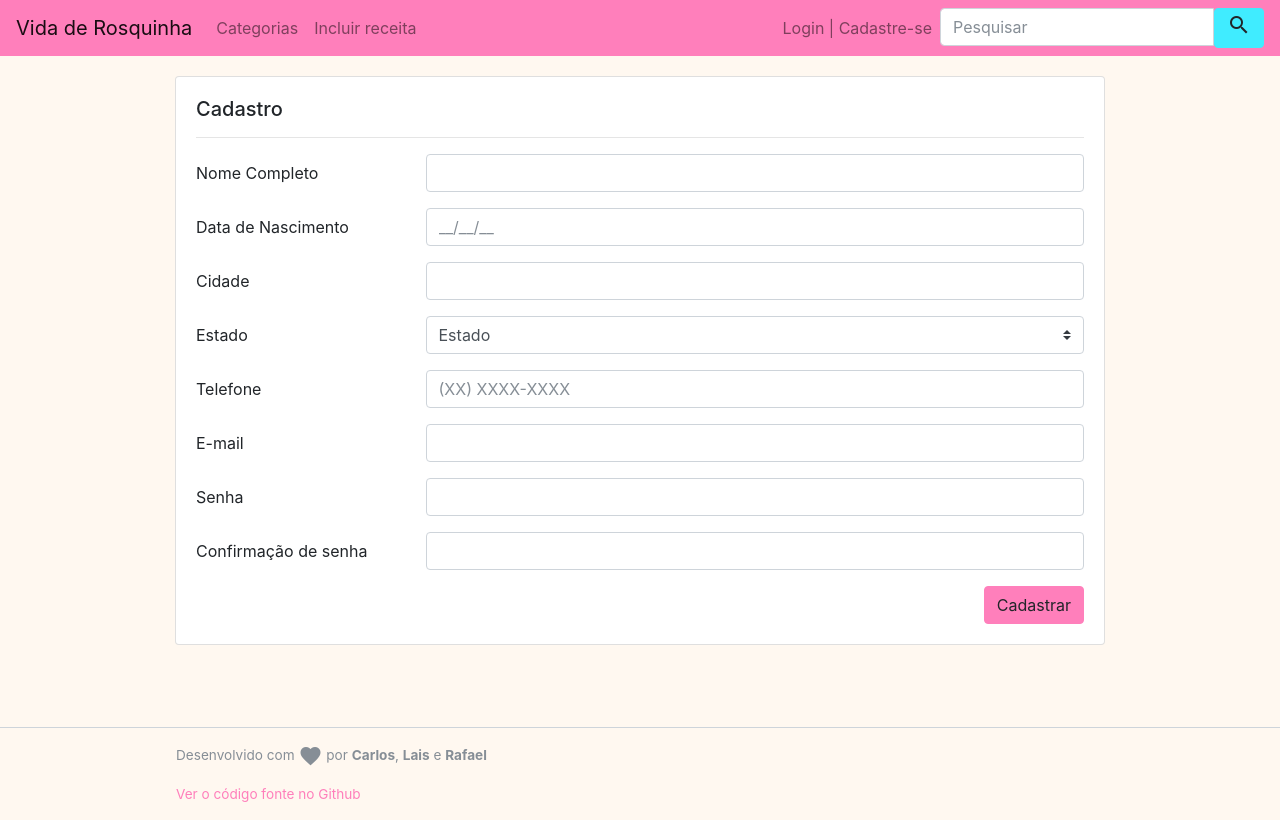
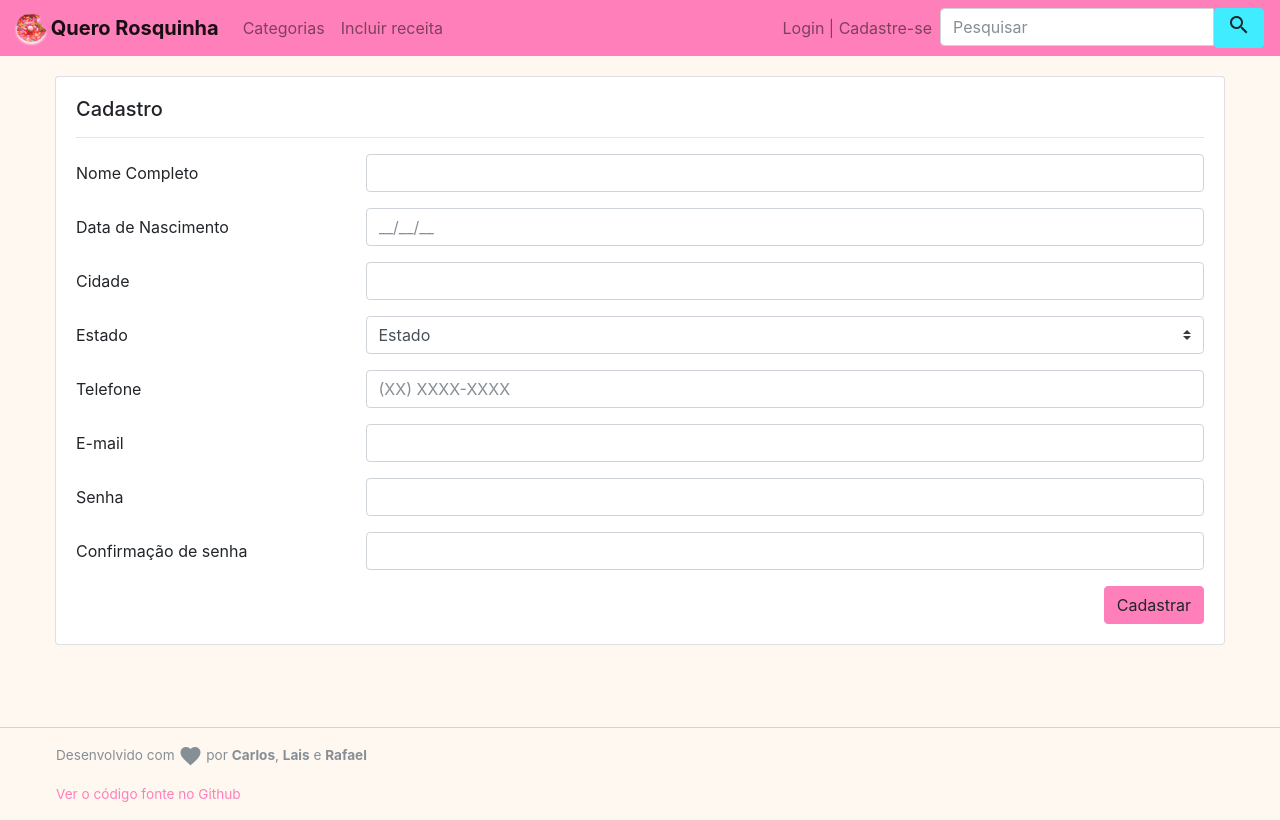
Before and after one commit to carlosasj/SCC0565-2017-2-projeto, an Angular app: page /cadastro in a window 1280 px wide. Built offline with nearby package versions, Linux system fonts and the light colour scheme.

Commit message:
Termina a Home

```diff
--- a/src/app/content/home/home.component.html
+++ b/src/app/content/home/home.component.html
@@ -1,9 +1,7 @@
 <div class="row mt-3">
-  <div class="col-12">
+  <div class="col-12 col-lg-9">
     <h2>Receitas mais recentes</h2>
     <hr/>
-  </div>
-</div>
     <div class="row">
       <div class="col-12 col-lg-6 category-group">
         <div class="row">
@@ -120,6 +118,23 @@
           </div>
         </div>
       </div>
-
+    </div>
 
   </div>
+  <div class="col-12 col-lg-3">
+
+    <h2>Mais vistas</h2>
+    <hr/>
+    <div class="row">
+      <div class="col-12">
+        <div class="list-group">
+          <a href="#" class="list-group-item list-group-item-action">Miojo</a>
+          <a href="#" class="list-group-item list-group-item-action">Bolo de caneca</a>
+          <a href="#" class="list-group-item list-group-item-action">Pizza de pão de forma</a>
+          <a href="#" class="list-group-item list-group-item-action">Café forte</a>
+        </div>
+      </div>
+    </div>
+
+  </div>
+</div>
--- a/src/app/content/home/home.component.scss
+++ b/src/app/content/home/home.component.scss
@@ -1,3 +1,3 @@
 .category-group {
-  margin-top: 3rem;
+  margin-bottom: 3rem;
 }
--- a/src/app/shared/components/navbar/navbar.component.html
+++ b/src/app/shared/components/navbar/navbar.component.html
@@ -1,5 +1,8 @@
 <nav class="navbar navbar-expand-lg fixed-top navbar-light bg-primary">
-  <a class="navbar-brand" routerLink="">Vida de Rosquinha</a>
+  <a class="navbar-brand" routerLink="">
+    <img src="../../../../assets/rosquinha.png" width="30" height="30" class="d-inline-block align-top" alt="">
+    Quero Rosquinha
+  </a>
   <button class="navbar-toggler d-xl-none d-lg-none"
           type="button"
           (click)="isCollapsed = !isCollapsed"
--- a/src/app/shared/components/navbar/navbar.component.scss
+++ b/src/app/shared/components/navbar/navbar.component.scss
@@ -0,0 +1,7 @@
+.navbar-brand {
+  font-weight: bold;
+
+  img {
+    filter: drop-shadow(0 2px 1px #FFF);
+  }
+}
--- a/src/app/shared/components/recipe-card/recipe-card.component.html
+++ b/src/app/shared/components/recipe-card/recipe-card.component.html
@@ -1,8 +1,7 @@
-<div class="card mb-2">
+<div class="card mb-3">
   <div class="card-img-top card-img-top-placeholder" [style.background-image]="'url('+img+')'"></div>
-  <!-- <img class="card-img-top" src="{{img}}"> -->
   <div class="card-body">
-    <h4 class="card-title">{{recipeTitle}}</h4>
+    <h5 class="card-title">{{recipeTitle}}</h5>
     <p class="card-text">{{abstract}}</p>
     <p class="card-text"><small class="text-muted">Enviado <span title="{{submitDate | moment:'DD [de] MMMM [de] YYYY [às] HH:mm'}}">{{submitDate | fromNow}}</span></small></p>
   </div>
--- a/src/index.html
+++ b/src/index.html
@@ -3,7 +3,7 @@
 
 <head>
   <meta charset="utf-8">
-  <title>Projeto</title>
+  <title>Quero Rosquinha</title>
   <base href="/">
 
   <meta name="viewport" content="width=device-width, initial-scale=1">
--- a/src/stylesheets/overrides/_body.scss
+++ b/src/stylesheets/overrides/_body.scss
@@ -14,5 +14,5 @@ body {
 }
 
 .container-fluid {
-  max-width: 960px;
+  max-width: 1200px;
 }
```
Also changed, not shown: src/assets/rosquinha.png (added), 1 other file (tests, documents, lock files or other folders). Lines whose indentation alone changed are shown as unchanged.
